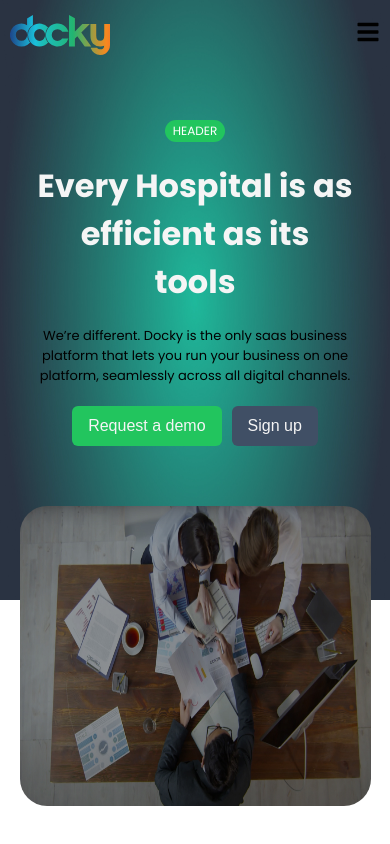
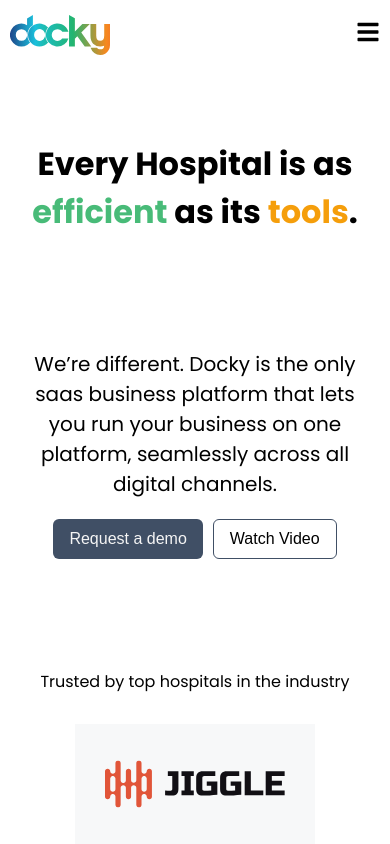
Before and after one commit to UchihaDSenju/docky-flypat, a React (Vite) app: page / in a window 390 px wide. Shown: the top 844 px of the page. Built offline with nearby package versions, Linux system fonts and the light colour scheme.

Commit message:
desc responsive to figma

```diff
--- a/src/components/desc.tsx
+++ b/src/components/desc.tsx
@@ -8,7 +8,7 @@ function Desc() {
         <Badge isHeader={true} content='header' />
         <div className='desc-heading content'>
             <h1>
-                Every Hospital is as efficient as its tools
+                Every Hospital is as <span className='desc-heading-effi'>efficient</span> as its <span className='desc-heading-tools'>tools</span>.
             </h1>
         </div>
         <div className='desc-content content'>
@@ -17,12 +17,13 @@ function Desc() {
             </p>
         </div>
         <div className='desc-auth'>
-            <button className='request-btn green-btn'>
+            <button className='request-btn grey-btn'>
                 Request a demo
             </button>
-            <button className='signup-btn grey-btn'>
+            <button className='signup-btn green-btn'>
                 Sign up
             </button>
+            <button className='watch-btn transparent-btn'>Watch Video</button>
         </div>
         <div className='desc-video'>
             <img src={video} alt="" />
--- a/src/index.css
+++ b/src/index.css
@@ -4,6 +4,9 @@
   text-decoration: none;
   color: black;
   list-style: none;
+}
+.badge-container{
+  display: none;
 }
 body{
   min-height: 100vh;
@@ -30,6 +33,10 @@ a{
   background-color: #404F65;
   color: whitesmoke;
 }
+.transparent-btn{
+  background-color: transparent;
+  border: 1px solid #404F65;
+}
 .grey-color{
   color: #556987;
 }
@@ -46,16 +53,42 @@ a{
   font-weight: 500;
 }
 
+@media(max-width: 960px){
+  .desc-container .content{
+    width: 100%;
+  }
+}
+
 @media(max-width: 820px){
 
+  .header-container{
+    background: none;
+  }
+
   .desc-heading h1{
+    color: black;
     font-size: xx-large;
   }
+  .desc-heading-effi{
+    color: #48BB78;
+  }
+  .desc-heading-tools{
+    color: #F59E0B;
+  }
   .desc-content p{
-    font-size: small;
+    margin-top: 93px;
+  }
+  .desc-video{
+    display: none;
+  }
+  .signup-btn{
+    display: none;
+  }
+  .watch-btn{
+    display: inline-block;
   }
   .content{
-    width: 90%;
+    width: 80%;
   }
 
   .feature-container{
--- a/src/styles/desc.css
+++ b/src/styles/desc.css
@@ -27,8 +27,14 @@
     width: 100%;
     margin: 0px auto;
 }
-.signup-btn{
+.desc-heading-effi, .desc-heading-tools{
+    color: whitesmoke;
+}
+.signup-btn, .watch-btn{
     margin-left: 10px ;
+}
+.watch-btn{
+    display: none;
 }
 /* .desc-container div{
     margin-bottom: 60px;
@@ -36,6 +42,7 @@
 .desc-video img{
     width: 100%;
     height: 100%;
+    aspect-ratio: 16/9;
 }
 .desc-video{
     border-radius: 27px;
```
